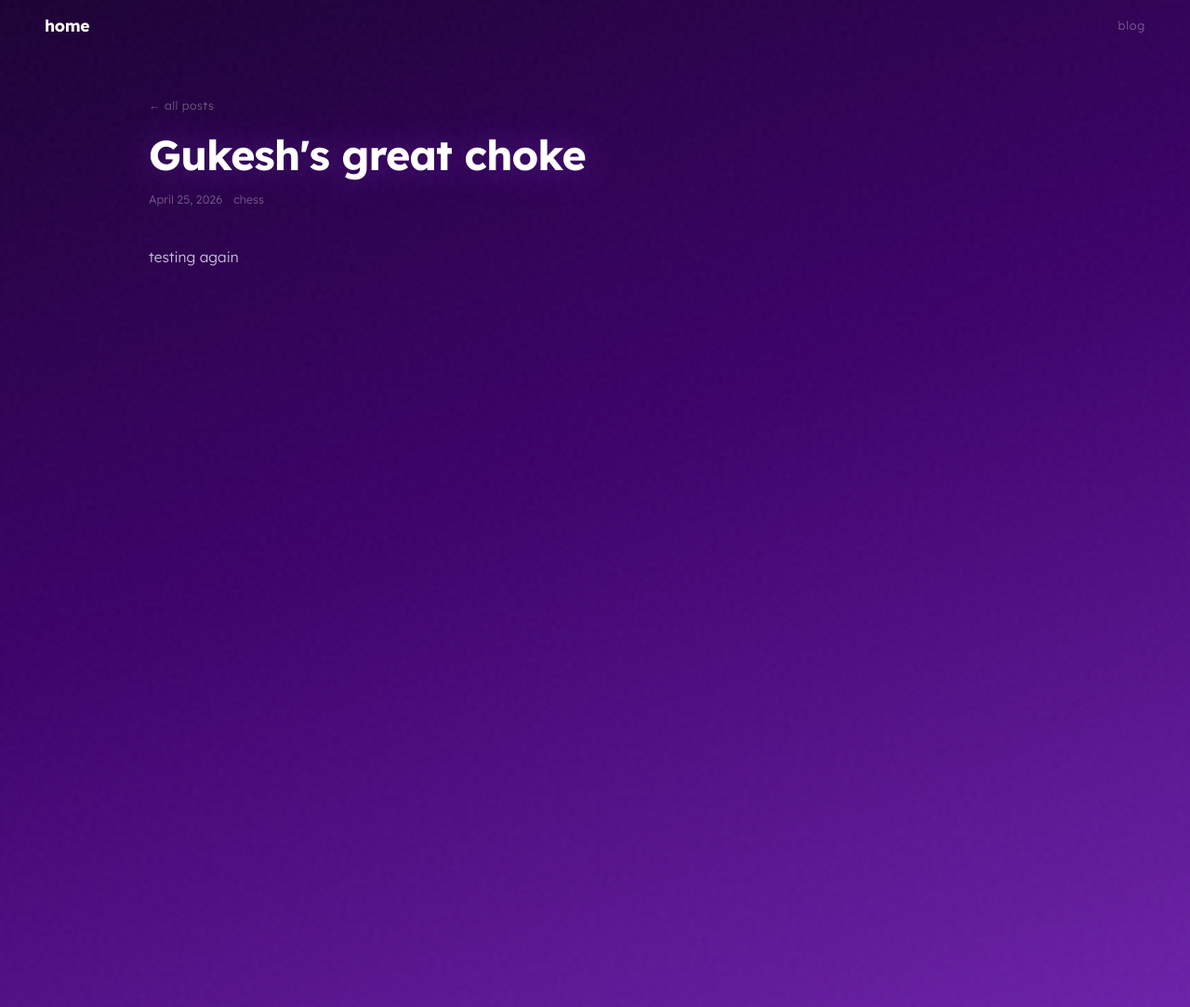
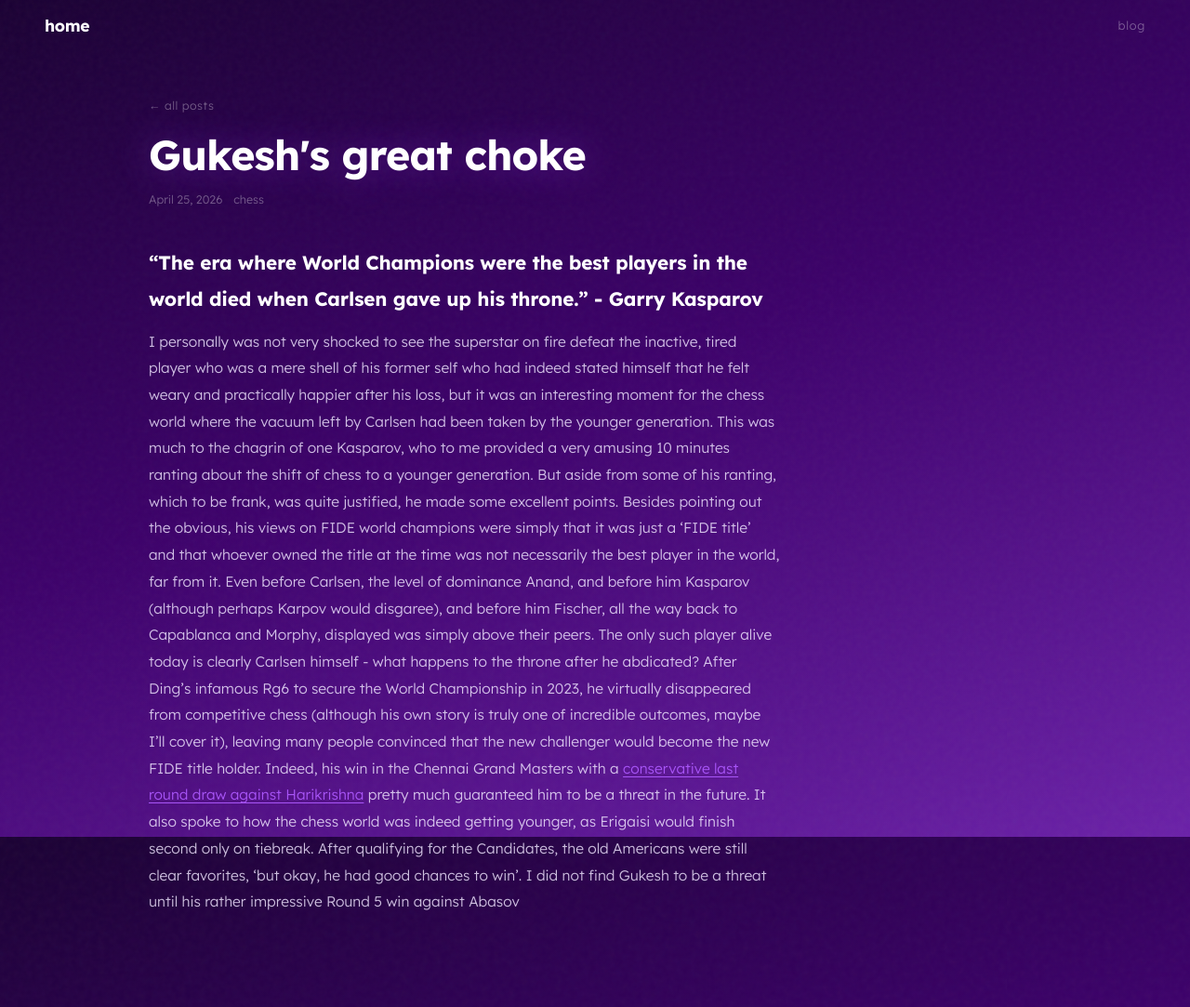
Before and after one commit to swardforever/home, a Jekyll site: the page built from _posts/2026-04-25-gukesh-great-choke.md, in a window 1280 px wide and 1083 px high. Shown: the whole window at 93% size. Built offline with Jekyll 4.4.1, drawn with Linux system fonts in a browser that asks for light colours.

Commit message:
Update 2026-04-25-gukesh-great-choke.md

```diff
--- a/_posts/2026-04-25-gukesh-great-choke.md
+++ b/_posts/2026-04-25-gukesh-great-choke.md
@@ -4,5 +4,7 @@
 date: 2026-04-25
 tags: [chess]
 ---
+## "The era where World Champions were the best players in the world died when Carlsen gave up his throne." - Garry Kasparov
 
-testing again
+I personally was not very shocked to see the superstar on fire defeat the inactive, tired player who was a mere shell of his former self who had indeed stated himself that he felt weary and practically happier after his loss, but it was an interesting moment for the chess world where the vacuum left by Carlsen had been taken by the younger generation. This was much to the chagrin of one Kasparov, who to me provided a very amusing 10 minutes ranting about the shift of chess to a younger generation. But aside from some of his ranting, which to be frank, was quite justified, he made some excellent points. Besides pointing out the obvious, his views on FIDE world champions were simply that it was just a 'FIDE title' and that whoever owned the title at the time was not necessarily the best player in the world, far from it. Even before Carlsen, the level of dominance Anand, and before him Kasparov (although perhaps Karpov would disgaree), and before him Fischer, all the way back to Capablanca and Morphy, displayed was simply above their peers. The only such player alive today is clearly Carlsen himself - what happens to the throne after he abdicated?
+After Ding's infamous Rg6 to secure the World Championship in 2023, he virtually disappeared from competitive chess (although his own story is truly one of incredible outcomes, maybe I'll cover it), leaving many people convinced that the new challenger would become the new FIDE title holder. Indeed, his win in the Chennai Grand Masters with a [conservative last round draw against Harikrishna](https://lichess.org/broadcast/chennai-grand-masters-2023/round-7/ZklyKUjQ/EfVc2ylZ) pretty much guaranteed him to be a threat in the future. It also spoke to how the chess world was indeed getting younger, as Erigaisi would finish second only on tiebreak. After qualifying for the Candidates, the old Americans were still clear favorites, 'but okay, he had good chances to win'. I did not find Gukesh to be a threat until his rather impressive Round 5 win against Abasov
```
